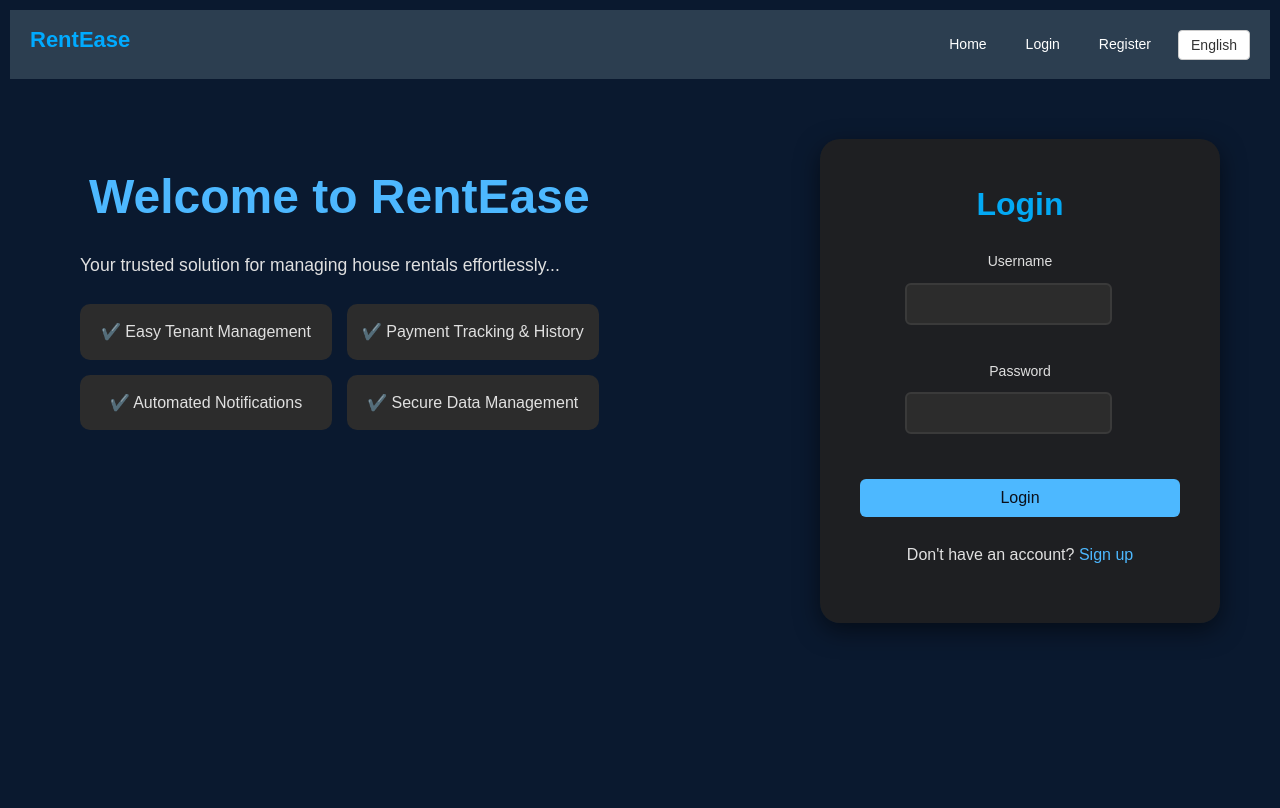
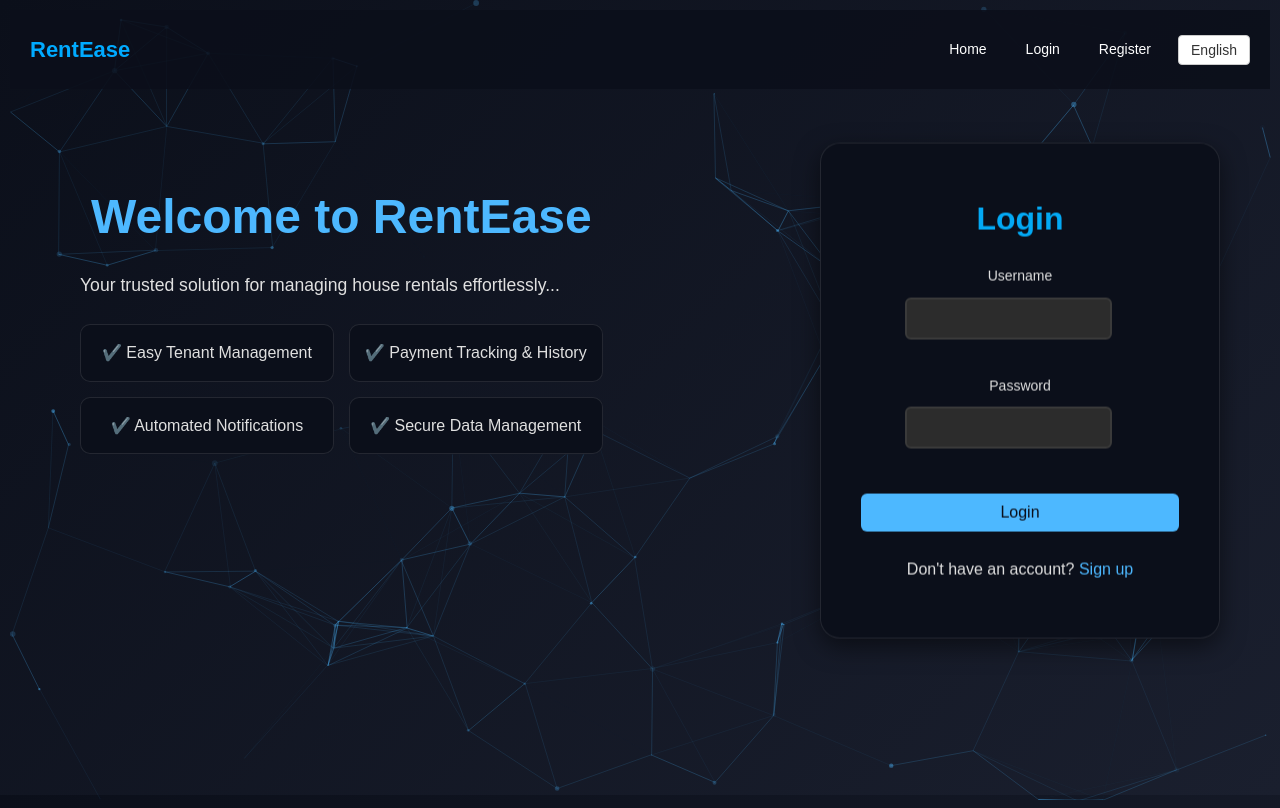
Before and after one commit to ketanohal/Rent, a Flask app: page / in a window 1280 px wide. Before the commit the page ends 631 px from the top, so only its background shows below. Run offline with Flask 3, Linux system fonts and the light colour scheme; parts of the project's set-up code (start-up, migrations or seed data) failed here and were passed over.

Commit message:
index ui

```diff
--- a/static/css/home.css
+++ b/static/css/home.css
@@ -1,11 +1,24 @@
 /* Home.css */
 
+@import url('https://fonts.googleapis.com/css2?family=Inter:wght@400;500;700&display=swap');
+
 body {
-    background-color: #0b0f1a;
+    background: linear-gradient(135deg, #0b0f1a, #1a1f2e);
     color: #e0e0e0;
-    font-family: 'Roboto', sans-serif;
+    font-family: 'Inter', sans-serif;
     margin: 0;
     padding: 0;
+    overflow-x: hidden;
+}
+
+/* Particles.js Container */
+#particles-js {
+    position: absolute;
+    width: 100%;
+    height: 100%;
+    top: 0;
+    left: 0;
+    z-index: -1;
 }
 
 .home-container {
@@ -16,6 +29,8 @@
     justify-content: space-between;
     align-items: flex-start;
     min-height: 87vh;
+    position: relative;
+    z-index: 1;
 }
 
 .landing-content {
@@ -41,11 +58,13 @@
 }
 
 .feature-card {
-    background-color: #2c2c2c;
+    background-color: #0b0f1a;
     padding: 15px;
     border-radius: 10px;
     text-align: center;
-    transition: transform 0.3s;
+    transition: transform 0.3s, background-color 0.3s;
+    backdrop-filter: blur(10px);
+    border: 1px solid rgba(255, 255, 255, 0.1);
 }
 
 .feature-card:hover {
@@ -55,7 +74,7 @@
 }
 
 .main-section {
-    background-color: rgba(33, 33, 33, 0.9);
+    background-color:#0b0f1a;
     padding: 40px;
     border-radius: 20px;
     box-shadow: 0 8px 25px rgba(0, 0, 0, 0.5);
@@ -63,6 +82,8 @@
     width: 100%;
     max-width: 400px;
     text-align: center;
+    backdrop-filter: blur(10px);
+    border: 1px solid rgba(255, 255, 255, 0.1);
 }
 
 .main-section:hover {
--- a/static/css/rent_collection.css
+++ b/static/css/rent_collection.css
@@ -44,10 +44,12 @@
 
 /* 🏷️ Titles */
 h1, h2 {
+    margin-top: 10px;
     text-align: center;
     color: var(--primary-color);
     margin-bottom: 10px;
     font-size: 18px;
+
 }
 
 /* 🔽 Month Selector */
@@ -113,7 +115,7 @@
 .rentcollection-rent-table td {
     padding: 10px;
     text-align: center;
-    border-bottom: 1px solid var(--border-color);
+    border-bottom: 1px solid #1a6ba1;
     font-size: 13px;
 }
 
--- a/static/css/styles.css
+++ b/static/css/styles.css
@@ -102,7 +102,7 @@
     display: flex;
     justify-content: space-between;
     align-items: center;
-    background-color: #2c3e50;
+    background-color: #0b0f1adb;
     padding: 12px 20px;
     color: white;
     width: 100%;
--- a/templates/index.html
+++ b/templates/index.html
@@ -3,43 +3,130 @@
 {% block title %}Home - RentEase{% endblock %}
 
 {% block content %}
+    <!-- Particles.js Background -->
+    <div id="particles-js"></div>
+
     <div class="home-container">
         <!-- Landing Page Content Section -->
         <div class="landing-content">
-            <h1 data-lang="home-welcome">Welcome to RentEase</h1>
-            <p data-lang="home-description">
-                Your trusted solution for managing house rentals effortlessly. RentEase provides a seamless way to handle tenant information, manage rental payments, and streamline communication all in one place.
+            <h1 data-lang="home-welcome" class="animated-heading">
+                <img src="{{ url_for('static', filename='images/welcome.png') }}" alt="Welcome" class="clipart">
+                Simplify Your Rental Management
+            </h1>
+            <p data-lang="home-description" class="animated-text">
+                RentEase is your all-in-one solution for seamless property management. From tenant onboarding to rent collection, we make it easy to manage your rentals with precision and ease.
             </p>
             <div class="features">
-                <div class="feature-card" data-lang="feature-1">✔️ Easy Tenant Management</div>
-                <div class="feature-card" data-lang="feature-2">✔️ Payment Tracking & History</div>
-                <div class="feature-card" data-lang="feature-3">✔️ Automated Notifications</div>
-                <div class="feature-card" data-lang="feature-4">✔️ Secure Data Management</div>
+                <div class="feature-card" data-lang="feature-1">
+                    <img src="{{ url_for('static', filename='images/tenant.png') }}" alt="Tenant Management" class="feature-icon">
+                    <h3>Effortless Tenant Management</h3>
+                    <p>Track tenant details, lease agreements, and communication in one place.</p>
+                </div>
+                <div class="feature-card" data-lang="feature-2">
+                    <img src="{{ url_for('static', filename='images/payment.png') }}" alt="Payment Tracking" class="feature-icon">
+                    <h3>Automated Payment Tracking</h3>
+                    <p>Get real-time updates on rent payments and generate reports effortlessly.</p>
+                </div>
+                <div class="feature-card" data-lang="feature-3">
+                    <img src="{{ url_for('static', filename='images/notification.png') }}" alt="Notifications" class="feature-icon">
+                    <h3>Smart Notifications</h3>
+                    <p>Stay informed with automated reminders for rent, maintenance, and more.</p>
+                </div>
+                <div class="feature-card" data-lang="feature-4">
+                    <img src="{{ url_for('static', filename='images/security.png') }}" alt="Data Security" class="feature-icon">
+                    <h3>Secure Data Management</h3>
+                    <p>Your data is safe with our advanced encryption and privacy measures.</p>
+                </div>
             </div>
         </div>
 
-        <!-- Login Form Section -->
-        <div class="main-section">
-            <h2 data-lang="login-heading">Login</h2>
+        <!-- Login Form Section with 3D Floating Effect -->
+        <div class="main-section" id="floating-card">
+            <h2 data-lang="login-heading" class="animated-heading">
+                <img src="{{ url_for('static', filename='images/login.png') }}" alt="Login" class="clipart">
+                Login to Your Account
+            </h2>
             <form action="/login" method="POST">
                 <div class="input-container">
                     <label for="username" data-lang="label-username">Username</label>
-                    <input type="text" id="username" name="username" required>
+                    <input type="text" id="username" name="username" required class="animated-input">
                 </div>
                 <div class="input-container">
                     <label for="password" data-lang="label-password">Password</label>
-                    <input type="password" id="password" name="password" required>
+                    <input type="password" id="password" name="password" required class="animated-input">
                 </div>
                 <button type="submit" class="submit-btn" data-lang="btn-login">Login</button>
                 <div class="signup-link">
-                    <span data-lang="signup-link"></span>
-                    <a href="/register" data-lang="link-signup"></a>
+                    <span data-lang="signup-link">Don't have an account?</span>
+                    <a href="/register" data-lang="link-signup">Sign Up</a>
                 </div>
-
             </form>
         </div>
     </div>
+
+    <!-- Include Particles.js -->
+    <script src="https://cdn.jsdelivr.net/particles.js/2.0.0/particles.min.js"></script>
+    <!-- Include Anime.js -->
+    <script src="https://cdnjs.cloudflare.com/ajax/libs/animejs/3.2.1/anime.min.js"></script>
     <script>
+        // Particles.js Configuration
+        particlesJS("particles-js", {
+            particles: {
+                number: { value: 80, density: { enable: true, value_area: 800 } },
+                color: { value: "#4db8ff" },
+                shape: { type: "circle" },
+                opacity: { value: 0.5, random: true },
+                size: { value: 3, random: true },
+                line_linked: { enable: true, distance: 150, color: "#4db8ff", opacity: 0.4, width: 1 },
+                move: { enable: true, speed: 3, direction: "none", random: true, straight: false, out_mode: "out" }
+            },
+            interactivity: {
+                detect_on: "canvas",
+                events: {
+                    onhover: { enable: true, mode: "repulse" },
+                    onclick: { enable: true, mode: "push" },
+                    resize: true
+                }
+            },
+            retina_detect: true
+        });
 
+        // Anime.js Floating Card Animation
+        anime({
+            targets: "#floating-card",
+            translateY: [-10, 10],
+            duration: 2000,
+            direction: "alternate",
+            loop: true,
+            easing: "easeInOutSine"
+        });
+
+        // Anime.js Input Field Animations
+        anime({
+            targets: ".animated-input",
+            translateX: [-50, 0],
+            opacity: [0, 1],
+            delay: anime.stagger(100),
+            duration: 1000,
+            easing: "easeOutExpo"
+        });
+
+        // Anime.js Heading and Text Animations
+        anime({
+            targets: ".animated-heading",
+            translateY: [-50, 0],
+            opacity: [0, 1],
+            duration: 1500,
+            easing: "easeOutExpo"
+        });
+
+        anime({
+            targets: ".animated-text",
+            translateY: [50, 0],
+            opacity: [0, 1],
+            duration: 1500,
+            delay: 500,
+            easing: "easeOutExpo"
+        });
     </script>
 {% endblock %}
```
Also changed, not shown: other parts of static/css/home.css (+7 -47 lines), static/css/tenants.css (+15 -11 lines), static/images/login.png (added), static/images/notification.png (added), static/images/payment.png (added), static/images/security.png (added), static/images/tenant.png (added), static/images/welcome.png (added), templates/base.html (line endings or trailing spaces).
